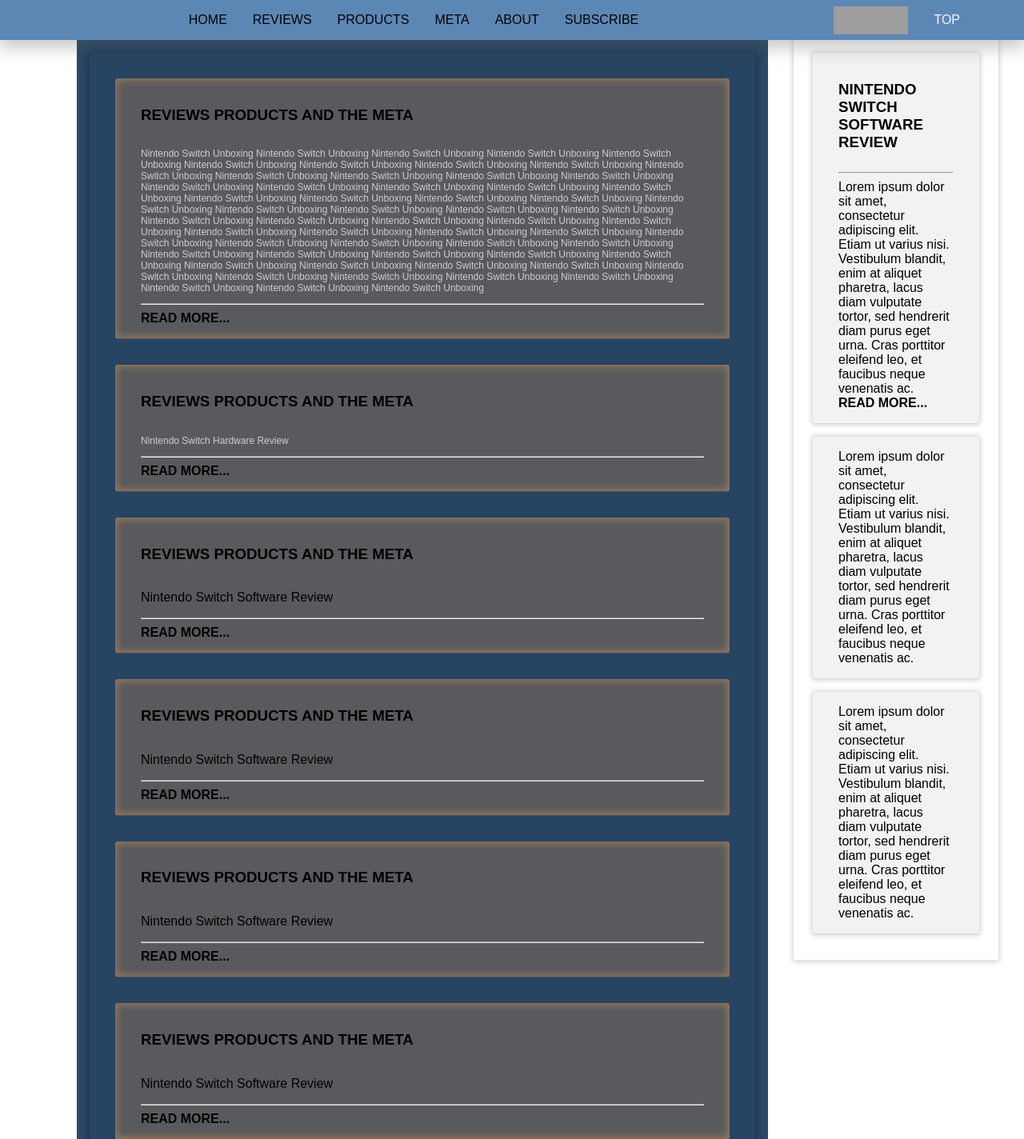
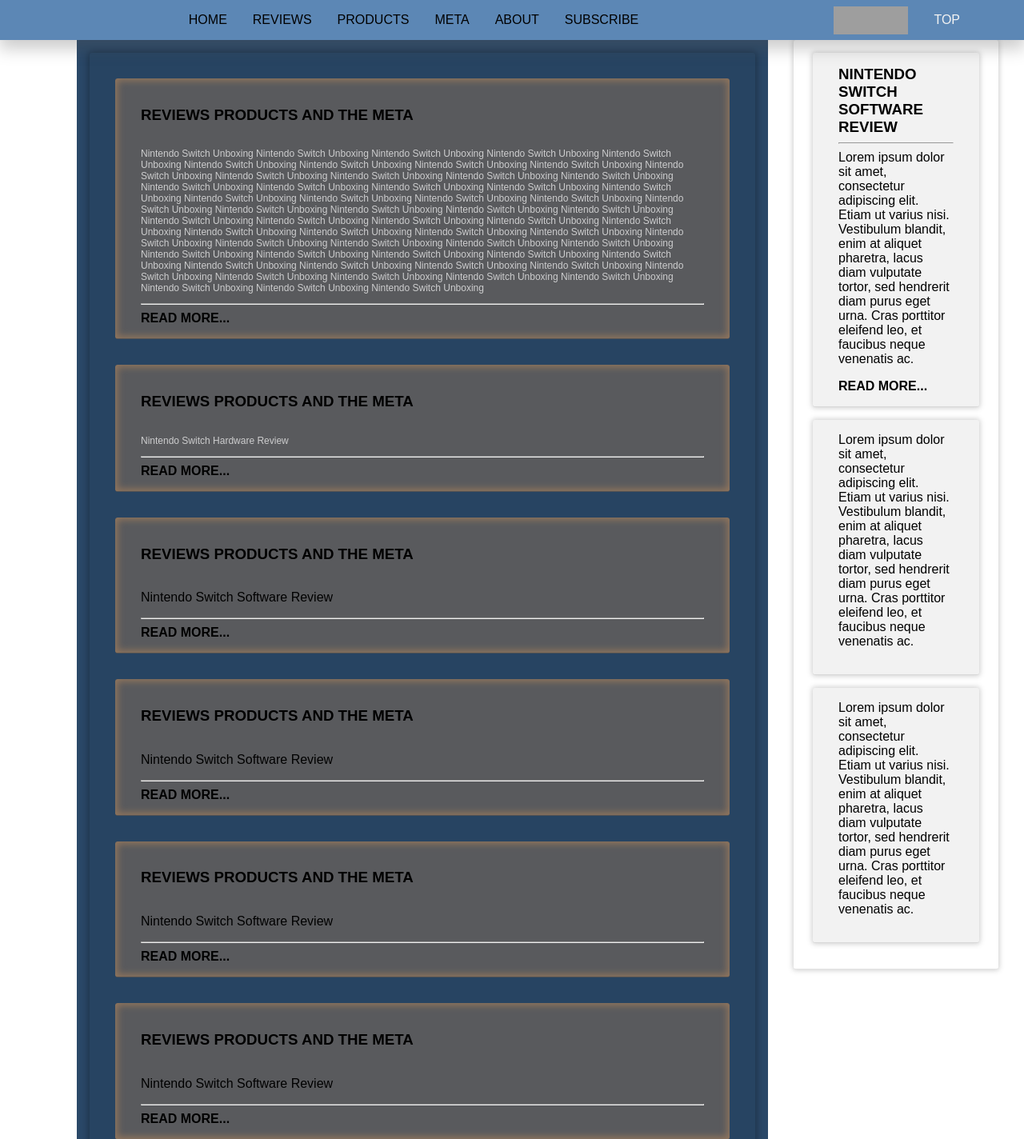
Before and after one commit to RPMeyer/rpmeta.com, a PHP site: page / in a window 1280 px wide. Shown: the part 300-1724 px from the top of the page at 80% size. Run offline with PHP 8.4, Linux system fonts and the light colour scheme; some libraries are stand-ins or nearby versions; grey boxes are pictures that could not be loaded.

Commit message:
Checking meta subdomain css

```diff
--- a/rpmetaCSS.css
+++ b/rpmetaCSS.css
@@ -354,6 +354,13 @@
     webkit-box-shadow: 0 0 6px 1px rgba(86, 86, 86, .3);
     box-shadow: 0 0 6px 1px rgba(86, 86, 86, .3);
 }
+.sidebar-entry-title {
+  display: inline;
+}
+#sidebar-content-container > a {
+  margin-bottom: 1em;
+  display: inline-flex;
+}
 
 #content-wrapper {
     display: inline-block;
```
